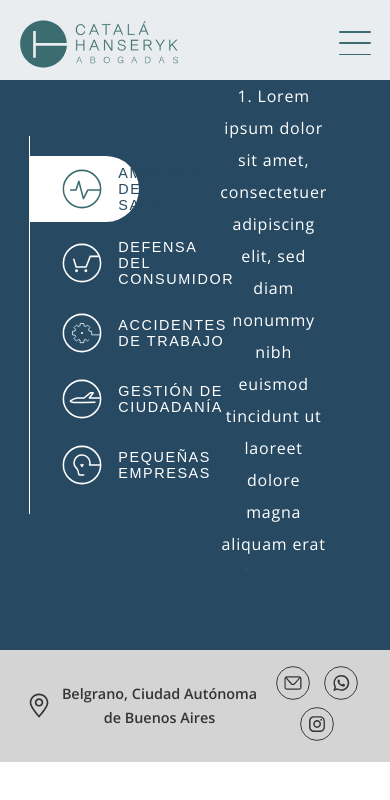
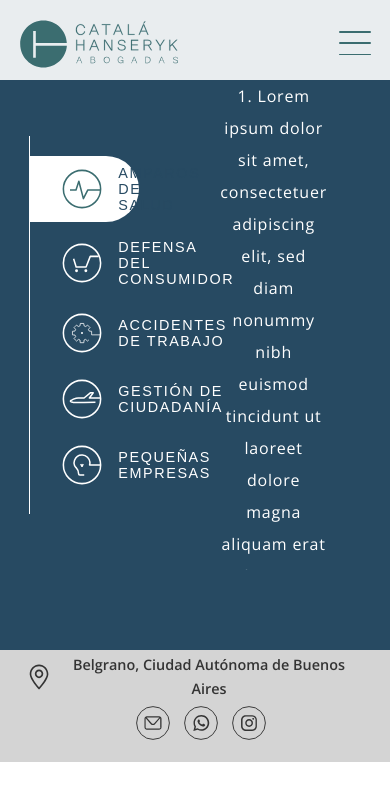
Before and after one commit to SChiabudini/catala-hanseryk, a React (Create React App) app: page /servicios in a window 390 px wide. Shown: the top 800 px of the page. Built offline with nearby package versions, Linux system fonts and the light colour scheme.

Commit message:
about responsive FIXED / footer responsive DONE

```diff
--- a/src/components/common/footer/Footer.module.css
+++ b/src/components/common/footer/Footer.module.css
@@ -49,3 +49,13 @@
 .social a img{
     height: 2.25rem;
 }
+
+@media (max-width: 721px){
+    .content{
+        flex-direction: column;
+    }
+
+    .location{
+        margin-bottom: 1rem;
+    }
+}
--- a/src/components/views/home/about/About.module.css
+++ b/src/components/views/home/about/About.module.css
@@ -126,6 +126,13 @@
     padding-left: 3rem;
 }
 
+@media (max-width: 1025px){
+    .profileImg{
+        width: 100%;
+    }
+}
+
+
 @media (max-width: 721px){
     .div{
         display: block;
```
